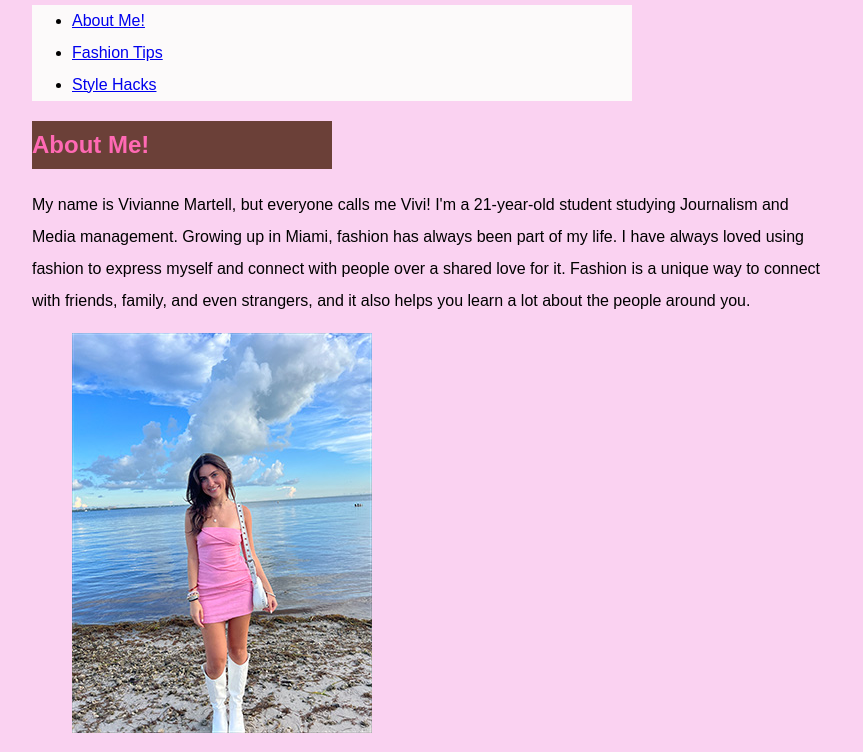
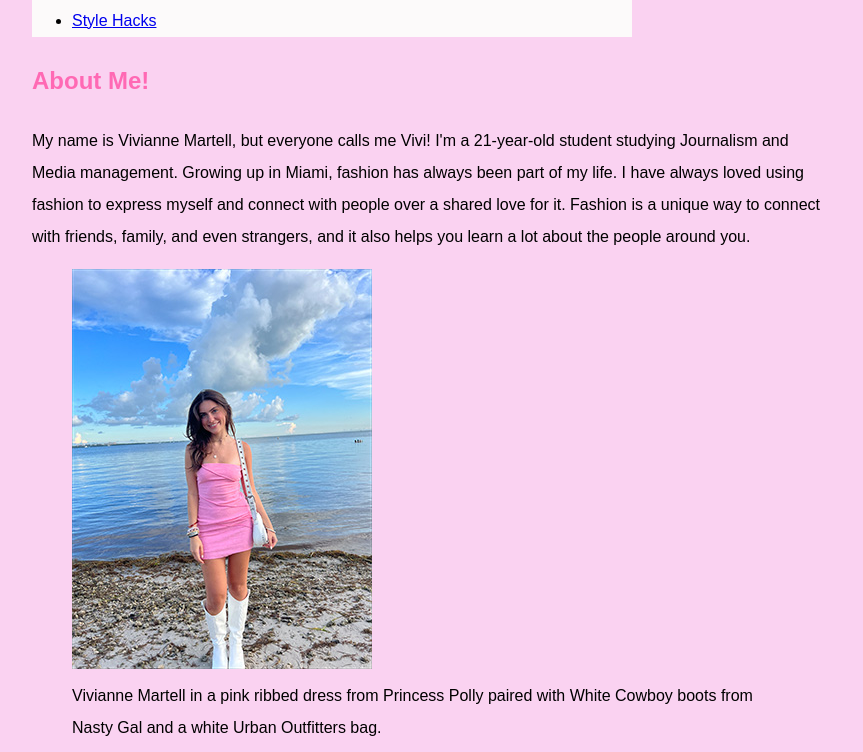
Before and after one commit to vmm84/vmm84.github.io, a plain HTML site: page index.html in a window 1280 px wide. Shown: the part 166-918 px from the top of the page, without its empty margins (208-1071 px from the left). Drawn offline with Linux system fonts and the light colour scheme.

Commit message:
Update style2.css

```diff
--- a/css/style2.css
+++ b/css/style2.css
@@ -51,17 +51,6 @@ h3 {
   padding:8px, 9px
   border: 8px, #222
   total:320px;
-}
-
-h1, h2 {
-  box-sizing: content-box;
-  background-color: rgb(107,64,56);
-  width: 300px;
-  content: 300px
-  padding:8px, 9px
-  border: 8px, #222
-  total:320px;
-}
 
 
 img {
```
